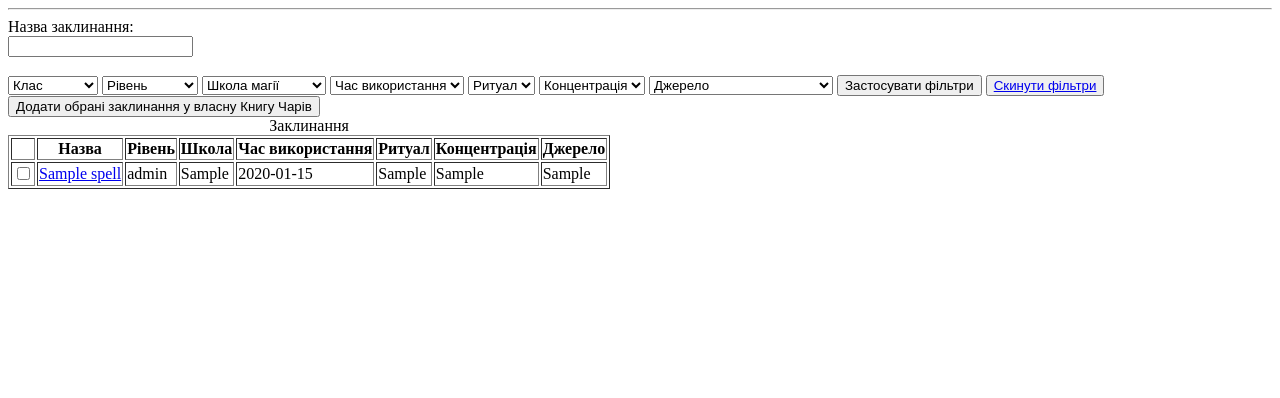
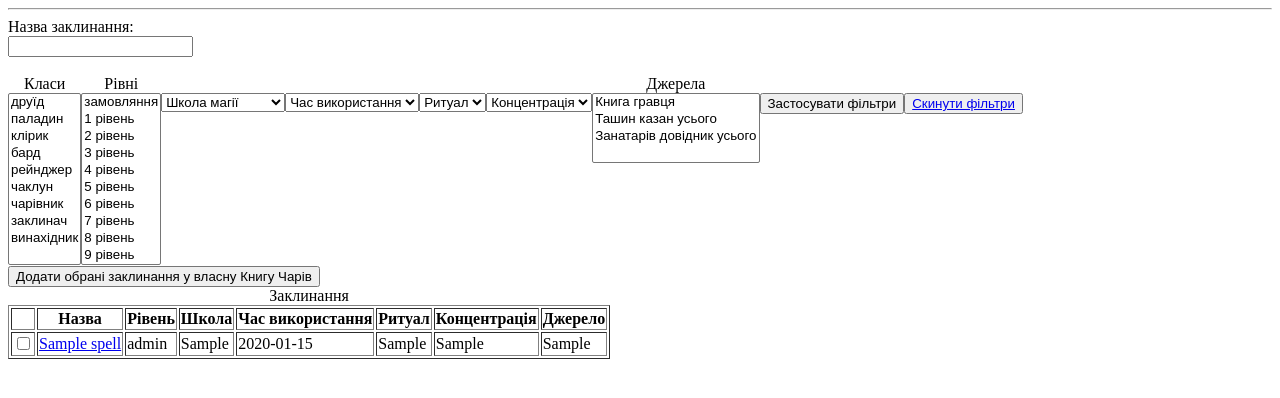
Before and after one commit to lukaholota/spells, a Flask app: page /spells in a window 1280 px wide. Shown: the part 56-454 px from the top of the page. Run offline with Flask 3, Linux system fonts and the light colour scheme; tables that the repository leaves empty hold one stand-in row (values such as "Sample post").

Commit message:
multiple levels classes and spells html

```diff
--- a/app/logic/SpellsFilters.py
+++ b/app/logic/SpellsFilters.py
@@ -2,10 +2,10 @@ class SpellsFilters:
     def __init__(self, form):
         self.form = form
         self.name_filter = form.get('name', '')
-        self.class_filter = form.get('class', '')
-        self.level_filter = form.get('level', '')
+        self.classes_filter = form.getlist('classes')
+        self.levels_filter = form.getlist('levels')
         self.school_filter = form.get('school', '')
         self.casting_time_filter = form.get('casting_time', '')
         self.ritual_filter = form.get('ritual', '')
         self.concentration_filter = form.get('concentration', '')
-        self.source_filter = form.get('source', '')
+        self.sources_filter = form.getlist('sources')
--- a/app/logic/SpellsListLoader.py
+++ b/app/logic/SpellsListLoader.py
@@ -1,6 +1,7 @@
 from app.models import Spell
 from app.models import SpellClasses
 from app.logic.SpellsFilters import SpellsFilters
+from sqlalchemy import case
 
 
 class SpellsListLoader:
@@ -11,7 +12,9 @@ class SpellsListLoader:
     def load(self):
         query = Spell.query
         query = self.add_filters(query)
-        query = query.order_by(Spell.name)
+
+        is_cantrip = case((Spell.level == 'замовляння', 0), else_=1)
+        query = query.order_by(is_cantrip, Spell.level, Spell.name)
         self.spells = query.all()
         self.reduce_casting_time()
 
@@ -19,11 +22,11 @@ class SpellsListLoader:
         if self.filters.name_filter:
             query = query.filter(Spell.name.ilike('%' + self.filters.name_filter + '%'))
 
-        if self.filters.class_filter:
-            query = query.filter(Spell.classes.any(SpellClasses.class_name == self.filters.class_filter))
+        if self.filters.classes_filter:
+            query = query.filter(Spell.classes.any(SpellClasses.class_name.in_(self.filters.classes_filter)))
 
-        if self.filters.level_filter:
-            query = query.filter(Spell.level.ilike('%' + self.filters.level_filter + '%'))
+        if self.filters.levels_filter:
+            query = query.filter(Spell.level.in_(self.filters.levels_filter))
 
         if self.filters.school_filter:
             query = query.filter(Spell.school.ilike('%' + self.filters.school_filter + '%'))
@@ -37,8 +40,8 @@ class SpellsListLoader:
         if self.filters.concentration_filter:
             query = query.filter(Spell.has_concentration.ilike('%' + self.filters.concentration_filter + '%'))
 
-        if self.filters.source_filter:
-            query = query.filter(Spell.source.ilike('%' + self.filters.source_filter + '%'))
+        if self.filters.sources_filter:
+            query = query.filter(Spell.source.in_(self.filters.sources_filter))
 
         return query
 
--- a/app/templates/spells.html
+++ b/app/templates/spells.html
@@ -8,6 +8,15 @@
         }
         span#message {
             display:none
+        }
+        .container {
+            display: flex;
+            flex-direction: row;
+            align-items: flex-start;
+        }
+
+        .select-group {
+            text-align: center;
         }
     </style>
     <title>Заклинання</title>
@@ -24,26 +33,33 @@
             <input type="text" name="name" id="name" value="{{filters.name_filter}}" placeholder="{{filters.name_filter}}">
             <br>
             <br>
-            <select name="class">
-                <option value="">Клас</option>
+            <div class="container">
+                <div class="select-group">
+                    <label for="classes">Класи</label><br>
+                    <select name="classes" id="classes" class="multiple-select" multiple size="10">
                         {% for class in form.classes %}
-                    {% if class == filters.class_filter %}
+                            {% if class in filters.classes_filter %}
                                 <option selected value="{{class}}">{{class}}</option>
                             {% else %}
                                 <option value="{{class}}">{{class}}</option>
                             {% endif %}
                         {% endfor %}
                     </select>
-            <select name="level">
-                <option value="">Рівень</option>
+                </div>
+                <div class="select-group">
+                    <label for="levels">Рівні</label><br>
+                    <select name="levels" id="levels" class="multiple-select" multiple size="10">
                         {% for level in form.levels %}
-                    {% if level == filters.level_filter %}
+                            {% if level in filters.levels_filter %}
                                 <option selected value="{{level}}">{{level}}</option>
                             {% else %}
                                 <option value="{{level}}">{{level}}</option>
                             {% endif %}
                         {% endfor %}
                     </select>
+                </div>
+                <div class="select-group">
+                    <br>
                     <select name="school">
                         <option value="">Школа магії</option>
                         {% for school in form.schools %}
@@ -54,6 +70,9 @@
                             {% endif %}
                         {% endfor %}
                     </select>
+                </div>
+                <div class="select-group">
+                    <br>
                     <select name="casting_time">
                         <option value="">Час використання</option>
                         {% for casting_time in form.casting_times %}
@@ -64,6 +83,9 @@
                             {% endif %}
                         {% endfor %}
                     </select>
+                </div>
+                <div class="select-group">
+                    <br>
                     <select name="ritual">
                         <option value="">Ритуал</option>
                         {% for ritual in form.rituals %}
@@ -74,6 +96,9 @@
                             {% endif %}
                         {% endfor %}
                     </select>
+                </div>
+                <div class="select-group">
+                    <br>
                     <select name="concentration">
                         <option value="">Концентрація</option>
                         {% for concentration in form.concentrations %}
@@ -84,19 +109,29 @@
                             {% endif %}
                         {% endfor %}
                     </select>
-            <select name="source">
-                <option value="">Джерело</option>
+                </div>
+                <div class="select-group">
+                    <label for="sources">Джерела</label><br>
+                    <select name="sources" id="sources" class="multiple-select" multiple>
                         {% for source in form.sources %}
-                    {% if source == filters.source_filter %}
+                            {% if source in filters.sources_filter %}
                                 <option selected value="{{source}}">{{source}}</option>
                             {% else %}
                                 <option value="{{source}}">{{source}}</option>
                             {% endif %}
                         {% endfor %}
                     </select>
+                </div>
+                <div class="select-group">
+                    <br>
                     <input type="submit" value="Застосувати фільтри">
+                </div>
+                <div class="select-group">
+                    <br>
                     <button> <a href="/spells">Скинути фільтри</a> </button>
+                </div>
                 </form>
+            </div>
     </div>
     <form name="select-spells" action="add-to-spellbook" id="select-spells" method="POST" onsubmit="return add_to_spellbook(this)"></form>
         <input type="submit" id="submit-spells" name="submit-spells" form="select-spells" value="Додати обрані заклинання у власну Книгу Чарів">
@@ -153,5 +188,17 @@
     </table>
 </body>
 <script src="{{ url_for('static', filename='add-to-spellbook.js') }}"></script>
+<script src="https://code.jquery.com/jquery-3.6.0.min.js"></script>
+<script>
+    $(document).ready(function(){
+        $('.multiple-select').each(function() {
+            $(this).mousedown(function(e) {
+                e.preventDefault();
+            }).on('click', 'option', function(e) {
+                $(this).prop('selected', !$(this).prop('selected'));
+            });
+        });
+    });
+</script>
 {% endblock %}
 </html>
```
Lines whose indentation alone changed are shown as unchanged.
